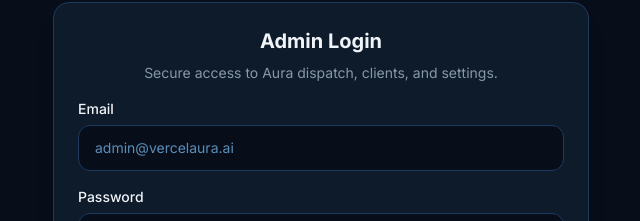
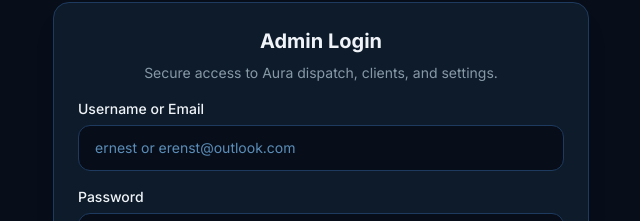
Before and after one commit to bladestone69/luna-office-assistant, a Next.js app: page /admin/login in a window 1280 px wide. Shown: the part 271-492 px from the top of the page, without its empty margins (319-959 px from the left). Built offline with nearby package versions, Linux system fonts and the light colour scheme.

Commit message:
Fix admin login flow regression

```diff
--- a/app/admin/login/page.tsx
+++ b/app/admin/login/page.tsx
@@ -5,7 +5,7 @@ import { FormEvent, useState } from "react";
 import { useRouter } from "next/navigation";
 
 export default function AdminLoginPage() {
-  const [email, setEmail] = useState("");
+  const [username, setUsername] = useState("");
   const [password, setPassword] = useState("");
   const [submitting, setSubmitting] = useState(false);
   const [error, setError] = useState("");
@@ -17,10 +17,10 @@ export default function AdminLoginPage() {
     setError("");
 
     try {
-      const response = await fetch("/api/login", {
+      const response = await fetch("/api/admin/login", {
         method: "POST",
         headers: { "Content-Type": "application/json" },
-        body: JSON.stringify({ email, password }),
+        body: JSON.stringify({ username, password }),
       });
       const data = await response.json();
       if (!response.ok) {
@@ -29,11 +29,7 @@ export default function AdminLoginPage() {
         return;
       }
 
-      if (data.role === "admin") {
-        router.replace("/admin");
-      } else {
-        router.replace("/");
-      }
+      router.replace("/admin");
       router.refresh();
     } catch {
       setError("Unable to login. Try again.");
@@ -65,14 +61,14 @@ export default function AdminLoginPage() {
         </div>
 
         <div>
-          <label htmlFor="email" className="block text-sm font-medium text-[#F0F4F8] mb-1.5">Email</label>
+          <label htmlFor="username" className="block text-sm font-medium text-[#F0F4F8] mb-1.5">Username or Email</label>
           <input
-            id="email"
-            type="email"
+            id="username"
+            type="text"
             className="w-full px-4 py-3 rounded-xl bg-[#070E1A] border border-[#1E3A5F] text-[#F0F4F8] placeholder-[#5B8DB8] text-sm focus:outline-none focus:border-[#4A90D9] transition-colors"
-            value={email}
-            onChange={(e) => setEmail(e.target.value)}
-            placeholder="admin@vercelaura.ai"
+            value={username}
+            onChange={(e) => setUsername(e.target.value)}
+            placeholder="ernest or erenst@outlook.com"
             required
           />
         </div>
--- a/app/admin/page.tsx
+++ b/app/admin/page.tsx
@@ -198,7 +198,7 @@ export default function AdminPage() {
 
   useEffect(() => {
     if (!document.cookie.includes("vercelaura_admin_session")) {
-      router.replace("/login");
+      router.replace("/admin/login");
     }
   }, [router]);
 
--- a/app/api/admin/login/route.ts
+++ b/app/api/admin/login/route.ts
@@ -13,12 +13,12 @@ export async function POST(request: NextRequest) {
     return fail(parsed.error.issues[0]?.message || "Invalid login request");
   }
 
-  const valid = verifyAdminCredentials(parsed.data.username, parsed.data.password);
+  const valid = await verifyAdminCredentials(parsed.data.username, parsed.data.password);
   if (!valid) {
     return NextResponse.json({ error: "Invalid credentials" }, { status: 401 });
   }
 
-  const token = createAdminSession(parsed.data.username);
+  const token = createAdminSession(process.env.ADMIN_USERNAME || parsed.data.username);
   const response = NextResponse.json({ ok: true });
 
   response.cookies.set({
```
